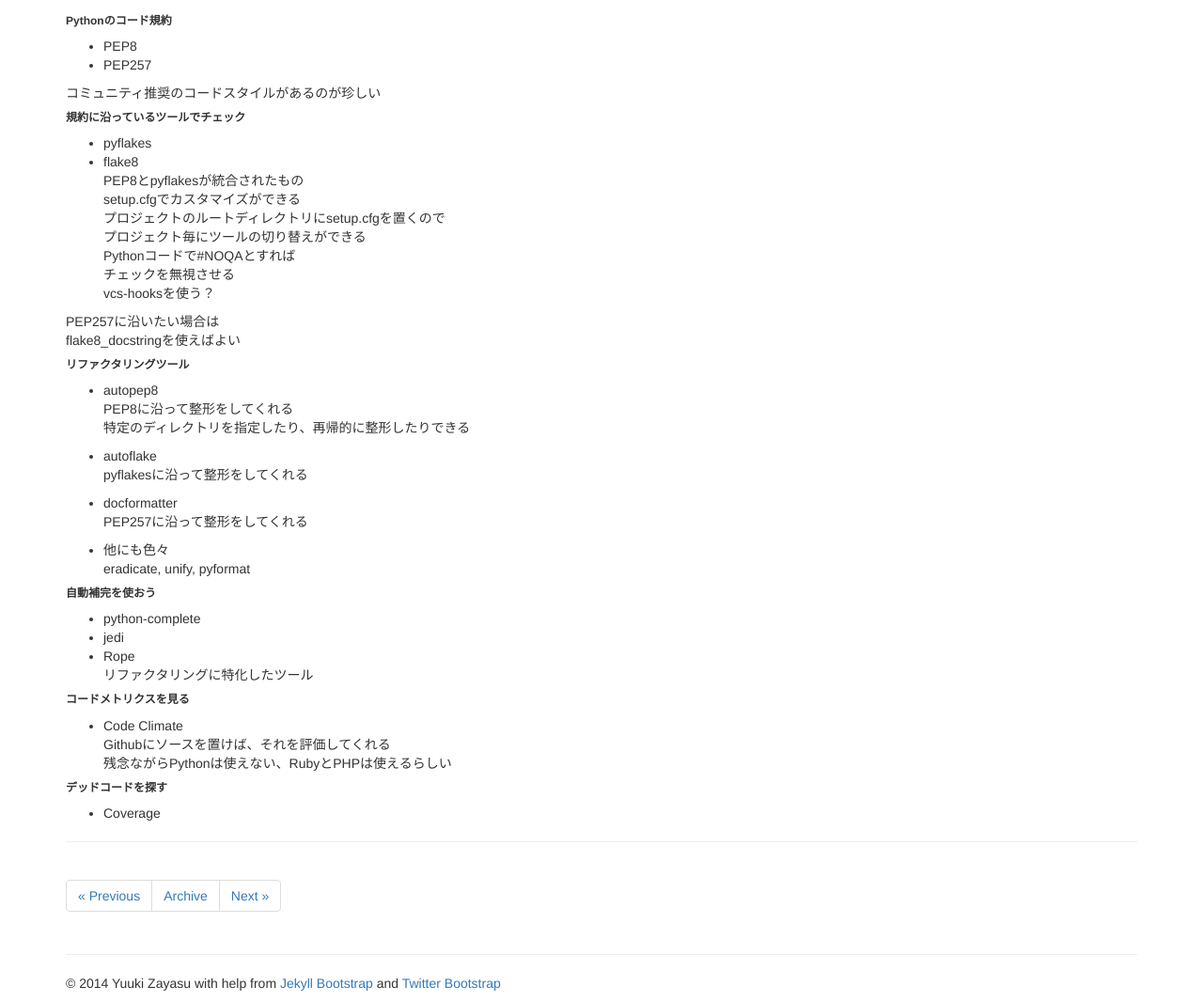
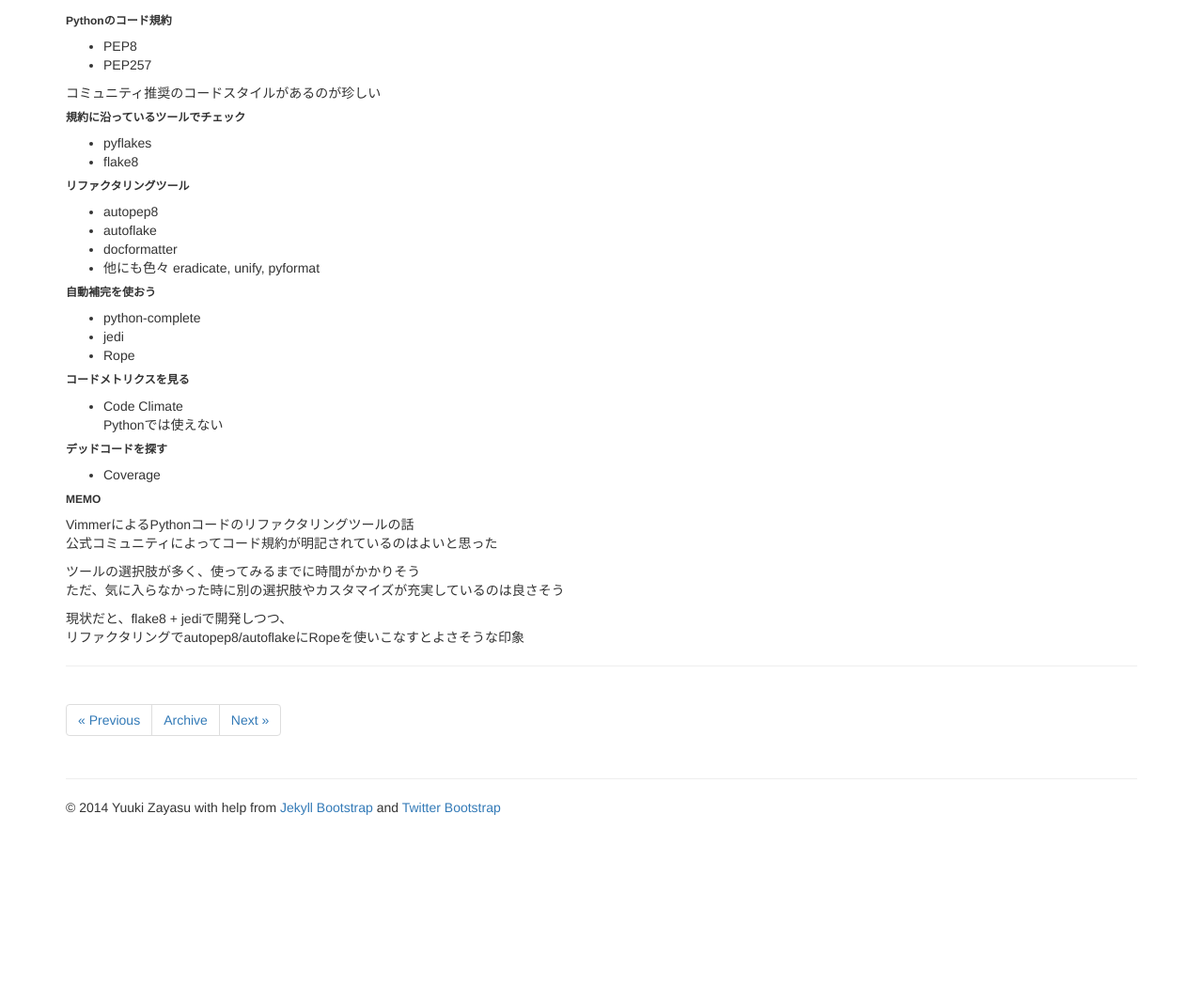
Before and after one commit to PyConJp2014-reports/pyconjp2014-reports.github.io, a Jekyll site: the page built from _posts/2014-09-13/2014-09-13-03-リファクタリングツールあれこれ(ja).md, in a window 1280 px wide and 1400 px high, scrolled down 238 px, cut to the strip 334-1400 px from the top of the window. Shown: the whole strip at 94% size. Built offline with Jekyll 4.4.1, drawn with Linux system fonts in a browser that asks for light colours; nearby versions of some CDN libraries; library files that are not in the unit come from our copies; after the commit the page ends 1451 px from its top, so only the background shows below that.

Commit message:
記事を更新

```diff
--- a/_posts/2014-09-13/2014-09-13-03-リファクタリングツールあれこれ(ja).md
+++ b/_posts/2014-09-13/2014-09-13-03-リファクタリングツールあれこれ(ja).md
@@ -21,29 +21,12 @@ time: 15:50 ~ 16:20
 
 * pyflakes
 * flake8
-PEP8とpyflakesが統合されたもの
-setup.cfgでカスタマイズができる
-プロジェクトのルートディレクトリにsetup.cfgを置くので
-プロジェクト毎にツールの切り替えができる
-Pythonコードで#NOQAとすれば
-チェックを無視させる
-vcs-hooksを使う？
-
-PEP257に沿いたい場合は
-flake8\_docstringを使えばよい
 
 ###### **リファクタリングツール**
 
 * autopep8
-PEP8に沿って整形をしてくれる
-特定のディレクトリを指定したり、再帰的に整形したりできる
-
 * autoflake
-pyflakesに沿って整形をしてくれる
-
 * docformatter
-PEP257に沿って整形をしてくれる
-
 * 他にも色々
 eradicate, unify, pyformat
 
@@ -52,13 +35,23 @@ eradicate, unify, pyformat
 * python-complete
 * jedi
 * Rope
-リファクタリングに特化したツール
 
 ###### **コードメトリクスを見る**
 
 * Code Climate
-Githubにソースを置けば、それを評価してくれる
-残念ながらPythonは使えない、RubyとPHPは使えるらしい
+Pythonでは使えない
 
 ###### **デッドコードを探す**
+
 * Coverage
+
+###### **MEMO**
+
+VimmerによるPythonコードのリファクタリングツールの話
+公式コミュニティによってコード規約が明記されているのはよいと思った
+
+ツールの選択肢が多く、使ってみるまでに時間がかかりそう
+ただ、気に入らなかった時に別の選択肢やカスタマイズが充実しているのは良さそう
+
+現状だと、flake8 + jediで開発しつつ、
+リファクタリングでautopep8/autoflakeにRopeを使いこなすとよさそうな印象
```
Also changed, not shown: _posts/2014-09-14/2014-09-14-10-KeyNote.md (+87 -0 lines).
